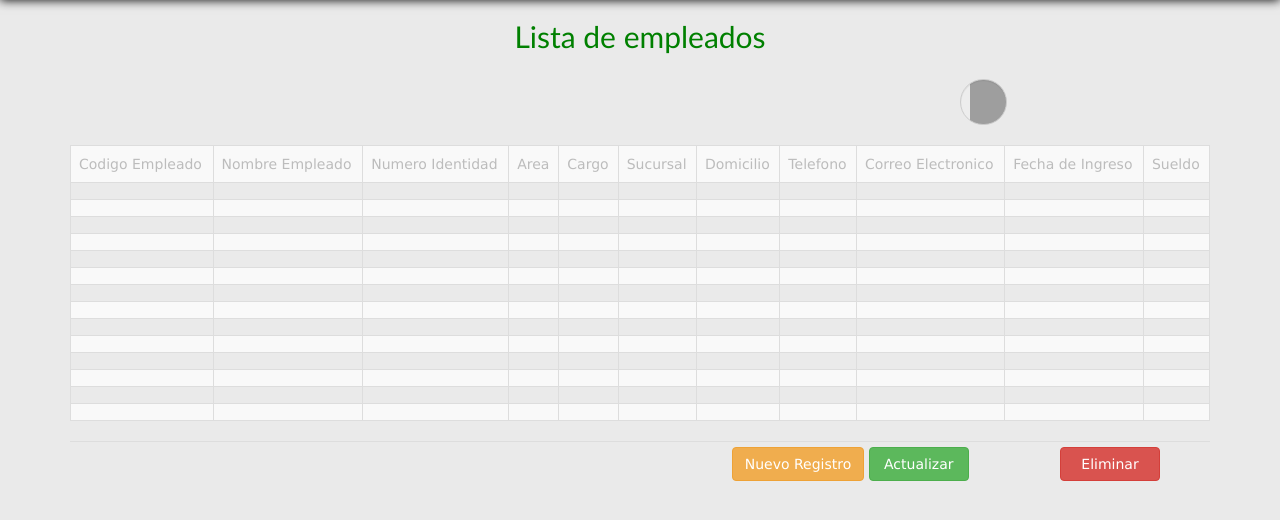
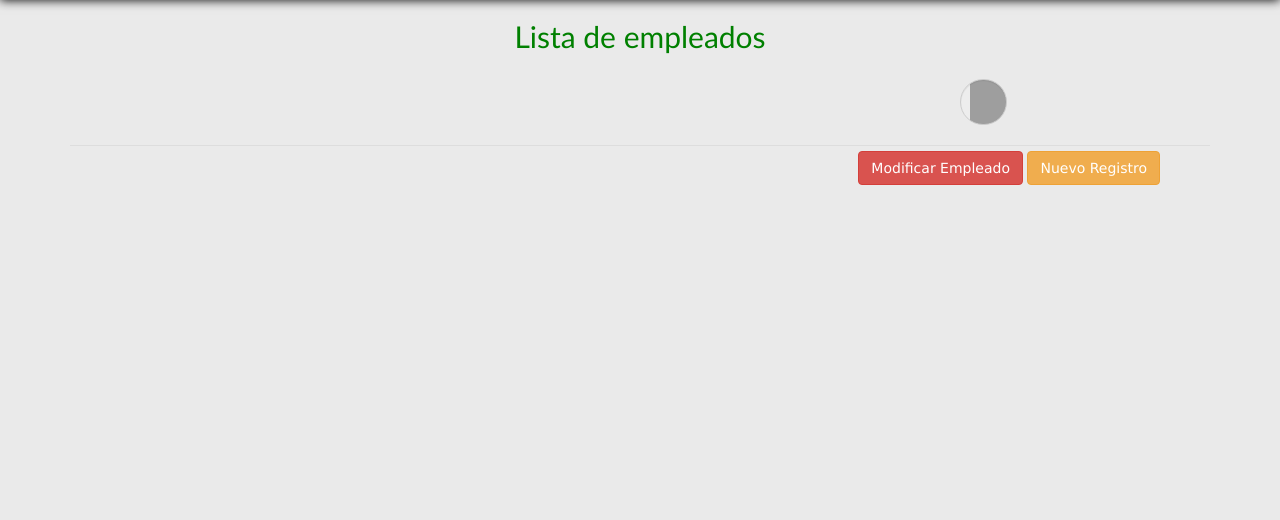
Before and after one commit to SupermerPOO/SupermerPOO, a PHP site: page /personal.php in a window 1280 px wide. Shown: the part 200-720 px from the top of the page. Run offline with PHP 8.4, Linux system fonts and the light colour scheme; the visitor is signed in with stand-in values (Sample User, id 1); grey boxes are pictures that could not be loaded.

Commit message:
Actualizacion Personal

```diff
--- a/personal.php
+++ b/personal.php
@@ -24,7 +24,7 @@
       		<button aria-controls="bs-navbar" aria-expanded="false" class="navbar-toggle collapsed" data-target="#bs-navbar" data-toggle="collapse" type="button">
         		<img src="img/icono-menu.png" style="width: 25px; height: 25px">
       		</button>
-      		<a href="lista_proveedores.php" class="navbar-brand"><label style="color: white; font-family: 'Trebuchet MS'">Inicio</label></a>
+      		<a href="#" class="navbar-brand"><label style="color: white; font-family: 'Trebuchet MS'">Inicio</label></a>
     	</div>
     	<nav class="navbar-collapse collapse" id="bs-navbar" aria-expanded="false" style="height: 1px;">
       		<ul class="nav navbar-nav">
@@ -51,6 +51,9 @@
       		</ul>
     	</nav>
   	  </div>
+  	  <div id="div-error" style="display: none; color: red">
+
+  	  </div>
     </header>
 
 
@@ -60,233 +63,38 @@
 <div>
 	<input type="search" id="buscar_personal" placeholder="Buscar" class="form-control input-lg input-search">
 </div><br>
-	<div class="container table-responsive">
-	<table class="table table-responsive table-hover table-bordered table-striped" style="width: 150%">
-				<tr>
- 					<td>
- 						Codigo Empleado
- 					</td>
- 					<td>
- 						Nombre Empleado
- 					</td>
- 					<td>
- 						Numero Identidad
- 					</td>
- 					<td>
- 						Area
- 					</td>
- 					<td>
- 						Cargo
- 					</td>
- 					<td>
- 						Sucursal
- 					</td>
- 					<td>
- 						Domicilio
- 					</td>
- 					<td>
- 						Telefono
- 					</td>
- 					<td>
- 						Correo Electronico
- 					</td>
- 					<td>
- 						Fecha de Ingreso
- 					</td>
- 					<td>
- 						Sueldo
- 					</td>
- 				</tr>
- 				<tr>
- 					<td></td>
- 					<td></td>
- 					<td></td>
- 					<td></td>
- 					<td></td>
- 					<td></td>
- 					<td></td>
- 					<td></td>
- 					<td></td>
- 					<td></td>
- 					<td></td>
- 				</tr>
- 				<tr>
- 					<td></td>
- 					<td></td>
- 					<td></td>
- 					<td></td>
- 					<td></td>
- 					<td></td>
- 					<td></td>
- 					<td></td>
- 					<td></td>
- 					<td></td>
- 					<td></td>
- 				</tr>
- 				<tr>
- 					<td></td>
- 					<td></td>
- 					<td></td>
- 					<td></td>
- 					<td></td>
- 					<td></td>
- 					<td></td>
- 					<td></td>
- 					<td></td>
- 					<td></td>
- 					<td></td>
- 				</tr>
- 				<tr>
- 					<td></td>
- 					<td></td>
- 					<td></td>
- 					<td></td>
- 					<td></td>
- 					<td></td>
- 					<td></td>
- 					<td></td>
- 					<td></td>
- 					<td></td>
- 					<td></td>
- 				</tr>
- 				<tr>
- 					<td></td>
- 					<td></td>
- 					<td></td>
- 					<td></td>
- 					<td></td>
- 					<td></td>
- 					<td></td>
- 					<td></td>
- 					<td></td>
- 					<td></td>
- 					<td></td>
- 				</tr>
- 				<tr>
- 					<td></td>
- 					<td></td>
- 					<td></td>
- 					<td></td>
- 					<td></td>
- 					<td></td>
- 					<td></td>
- 					<td></td>
- 					<td></td>
- 					<td></td>
- 					<td></td>
- 				</tr>
- 				<tr>
- 					<td></td>
- 					<td></td>
- 					<td></td>
- 					<td></td>
- 					<td></td>
- 					<td></td>
- 					<td></td>
- 					<td></td>
- 					<td></td>
- 					<td></td>
- 					<td></td>
- 				</tr>
- 				<tr>
- 					<td></td>
- 					<td></td>
- 					<td></td>
- 					<td></td>
- 					<td></td>
- 					<td></td>
- 					<td></td>
- 					<td></td>
- 					<td></td>
- 					<td></td>
- 					<td></td>
- 				</tr>
- 				<tr>
- 					<td></td>
- 					<td></td>
- 					<td></td>
- 					<td></td>
- 					<td></td>
- 					<td></td>
- 					<td></td>
- 					<td></td>
- 					<td></td>
- 					<td></td>
- 					<td></td>
- 				</tr>
- 				<tr>
- 					<td></td>
- 					<td></td>
- 					<td></td>
- 					<td></td>
- 					<td></td>
- 					<td></td>
- 					<td></td>
- 					<td></td>
- 					<td></td>
- 					<td></td>
- 					<td></td>
- 				</tr>
- 				<tr>
- 					<td></td>
- 					<td></td>
- 					<td></td>
- 					<td></td>
- 					<td></td>
- 					<td></td>
- 					<td></td>
- 					<td></td>
- 					<td></td>
- 					<td></td>
- 					<td></td>
- 				</tr>
- 				<tr>
- 					<td></td>
- 					<td></td>
- 					<td></td>
- 					<td></td>
- 					<td></td>
- 					<td></td>
- 					<td></td>
- 					<td></td>
- 					<td></td>
- 					<td></td>
- 					<td></td>
- 				</tr>
- 				<tr>
- 					<td></td>
- 					<td></td>
- 					<td></td>
- 					<td></td>
- 					<td></td>
- 					<td></td>
- 					<td></td>
- 					<td></td>
- 					<td></td>
- 					<td></td>
- 					<td></td>
- 				</tr>
- 				<tr>
- 					<td></td>
- 					<td></td>
- 					<td></td>
- 					<td></td>
- 					<td></td>
- 					<td></td>
- 					<td></td>
- 					<td></td>
- 					<td></td>
- 					<td></td>
- 					<td></td>
- 				</tr>
-		</table>
+	<div class="container table-responsive" id="div-tabla-personal">
+
 	</div>
 	<div class="container table-responsive">
 	<table class="table tabl-responsive table-condensed">
 		<tr>
 			<td colspan="4" align="right" style="padding-right: 50px">
-				<a href="" data-toggle="modal" data-target="#myModal"><button class="btn btn-warning">Nuevo Registro</button></a>
-				<div id="myModal" class="modal fade" tabindex="-1" role="dialog">
+				<button id="btn-editar-empleado" class="btn btn-danger" href="#" data-toggle="modal" data-target="#myModal0">Modificar Empleado</button>
+				 <div id="myModal0" class="modal fade" tabindex="-1" role="dialog">
+  					<div class="modal-dialog" role="document">
+    					<div class="modal-content">
+      					<div class="modal-header">
+        					<button type="button" class="close" data-dismiss="modal" aria-label="Close"><span aria-hidden="true">&times;</span></button>
+        					<h4 class="modal-title">Modificar Empleado</h4>
+      					</div>
+      					<div class="modal-body" id="cuerpo-empleado">
+        					<table>
+        						<tr>
+        							<td colspan="2" class="elemento_izquierda"><label>Codigo Empleado: </label><input type="text" id="txt-codigo-empleado"> </td>
+        						</tr>
+        					</table>
+     					 </div>
+     					 <div class="modal-footer">
+     					  <button type="button" class="btn btn-primary" id="btn-cargar-empleado">Cargar</button>
+     					  <button type="button" class="btn btn-danger" id="btn-actualizar-empleado" data-dismiss="modal">Actualizar</button>
+      					  <button type="button" class="btn btn-default" data-dismiss="modal">Close</button>
+     					 </div>
+ 					  	</div>
+ 					 </div>
+					</div>
+				<a href="" data-toggle="modal" data-target="#myModal2"><button class="btn btn-warning">Nuevo Registro</button></a>
+				<div id="myModal2" class="modal fade" tabindex="-1" role="dialog">
 				  <div class="modal-dialog" role="document">
 				    <div class="modal-content">
 				      <div class="modal-header">
@@ -315,15 +123,11 @@
 				        		</tr>
 				        		<tr>
 				        			<td>Area:</td>
-				        			<td><select id="slc-area" class="form-control" style="width: 180px" required></select></td>
+				        			<td><input type="text" id="txt-area" class="form-control" style="width: 180px" required></td>
 				        		</tr>
 				        		<tr>
 				        			<td>Cargo:</td>
-				        			<td><select id="slc-cargo" class="form-control" style="width: 180px" required></select></td>
-				        		</tr>
-				        		<tr>
-				        			<td>Sucursal:</td>
-				        			<td><select id="slc-sucursal" class="form-control" style="width: 180px" required></select></td>
+				        			<td><input type="text" id="txt-cargo" class="form-control" style="width: 180px" required></td>
 				        		</tr>
 				        		<tr>
 				        			<td>Domicilio:</td>
@@ -355,64 +159,15 @@
 				    </div>
 				  </div>
 				</div>
-				<button id="btn-actualizar-empleado" class="btn btn-success" style="width: 100px">Actualizar</button>
-				<button id="btn-eliminar-empleado" class="btn btn-danger" style="width: 100px">Eliminar</button>
 			</td>
 		</tr>
 	</table>
+
+
 	</div>
 
-	<script type="text/javascript">
-	$(document).ready(function(){
-			$("#btn-agregar-empleado").click(function(){
-				$("#btn-agregar-empleado").button("loading");
-				var parametros = "txt-nombre="+$("#txt-nombre").val()+"&"+"txt-apellido="+$("#txt-apellido").val()+"&"+"txt-identidad="+$("#txt-identidad").val()+"&"+"slc-area="+$("#slc-area").val()+"&"+"slc-cargo="+$("#slc-cargo").val()+"&"+"slc-sucursal="+$("#slc-sucursal").val()+"&"+"txt-domicilio="+$("#txt-domicilio").val()+"&"+"txt-telefono="+$("#txt-telefono").val()+"&"+"txt-correo="+$("#txt-correo").val()+"&"+"txt-fecha-ingreso="+$("#txt-fecha-ingreso").val()+"&"+"txt-sueldo="+$("#txt-sueldo").val();
-
-				$.ajax({
-					url:"ajax/procesar_empleados.php?accion=1",
-					method:"POST",
-					data: parametros,
-					success:function(respuesta){
-						$("#btn-agregar-empleado").button("reset");
-
-					},
-					error:function(){
-						alert("Ocurrio un error.");
-					}
-				});
-			});
-
-			$("#btn-actualizar-empleado").click(function(){
-				$("#btn-actualizar-empleado").button("loading");
-
-				$.ajax({
-					url:"ajax/procesar_empleados.php?accion=2",
-					method:"POST",
-					data: //datos de la base de datos,
-					success:function(respuesta){
-						$("#btn-actualizar-empleado").button("reset");
-
-
-				});
-			});
-
-			$("#btn-eliminar-empleado").click(function(){
-				$("#btn-eliminar-empleado").button("loading");
-
-				$.ajax({
-					url:"ajax/procesar_empleados.php?accion=3",
-					method:"POST",
-					data: //data a eliminar
-					success:function(respuesta){
-						$("#btn-eliminar-empleado").button("reset");
-
-					},
-					error:function(){
-						alert("Ocurrio un error.");
-					}
-				});
-			});
-		});
-</script>
+	<script type="text/javascript" src="js/jquery.min.js"></script>
+	<script type="text/javascript" src="js/bootstrap.min.js"></script>
+	<script type="text/javascript" src="js/controlador_personal.js"></script>
 </body>
 </html>
```
